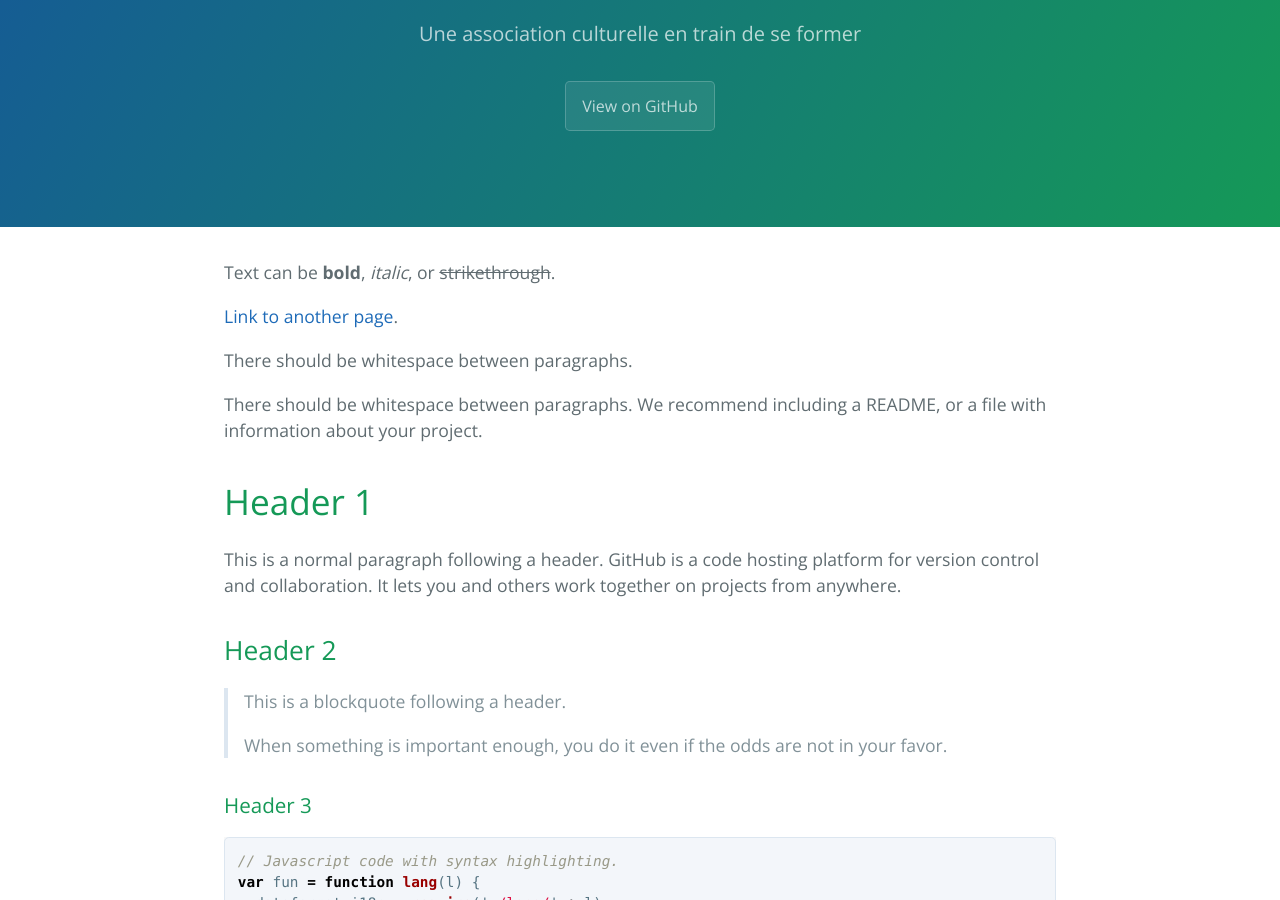
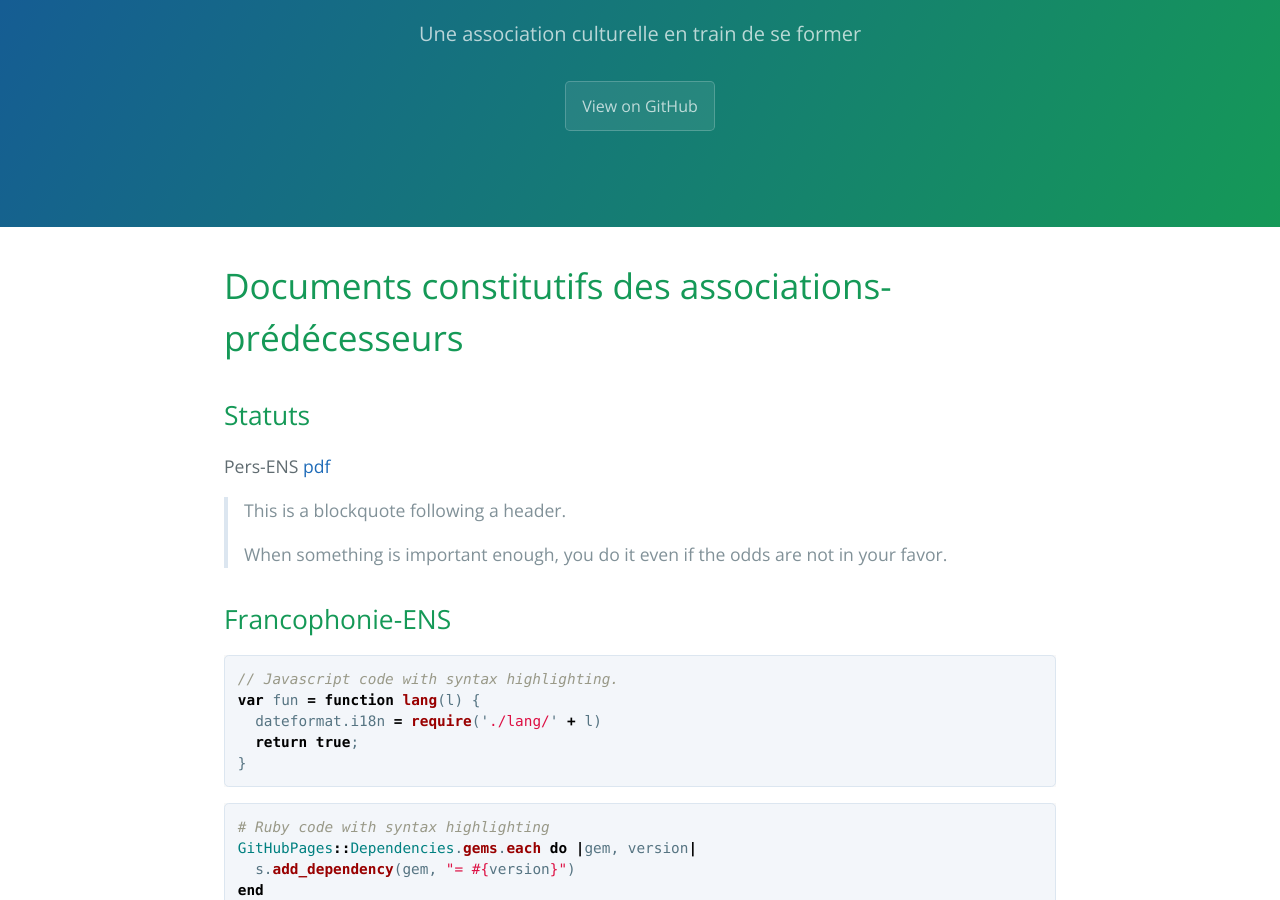
Before and after one commit to skaivolas/assoens.github.io, a Jekyll site: the page built from index.md, in a window 1280 px wide and 900 px high, scrolled down 234 px. Built offline with Jekyll 4.4.1, drawn with Linux system fonts in a browser that asks for light colours; our own code applies the rules of GitHub Pages for plain Markdown files.

Commit message:
Update index.md

````diff
--- a/index.md
+++ b/index.md
@@ -2,25 +2,17 @@
 layout: default
 ---
 
-Text can be **bold**, _italic_, or ~~strikethrough~~.
+# Documents constitutifs des associations-prédécesseurs
 
-[Link to another page](./another-page.html).
+## Statuts
 
-There should be whitespace between paragraphs.
-
-There should be whitespace between paragraphs. We recommend including a README, or a file with information about your project.
-
-# Header 1
-
-This is a normal paragraph following a header. GitHub is a code hosting platform for version control and collaboration. It lets you and others work together on projects from anywhere.
-
-## Header 2
+Pers-ENS [pdf](assets/PERS-ENS STATUTS.pdf)
 
 > This is a blockquote following a header.
 >
 > When something is important enough, you do it even if the odds are not in your favor.
 
-### Header 3
+## Francophonie-ENS
 
 ```js
 // Javascript code with syntax highlighting.
````
